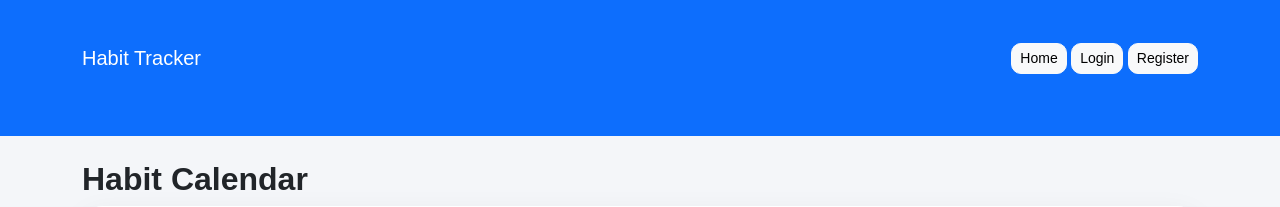
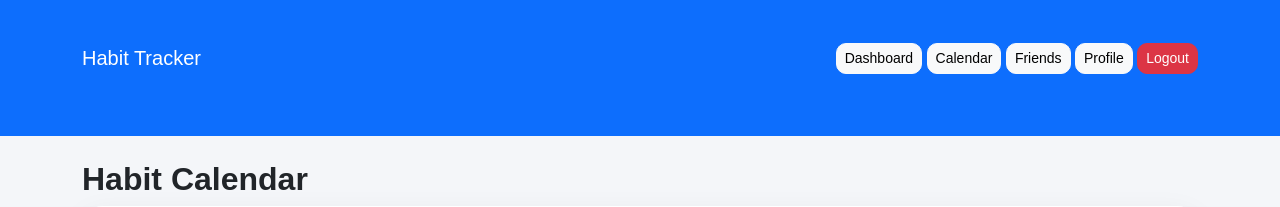
Before and after one commit to wenghengan-source/Agile-Web-Development-Project, a Flask app: template Habit-tracker/templates/calendar.html in a window 1280 px wide. Shown: the top 207 px of the page. Run offline with Flask 3, Linux system fonts and the light colour scheme; the template is opened without the code that fills it, so the values that code supplies are empty.

Commit message:
Refactor calendar.html structure and add HTML5 doctype

```diff
--- a/Habit-tracker/templates/calendar.html
+++ b/Habit-tracker/templates/calendar.html
@@ -1,7 +1,30 @@
-{% extends "base.html" %}
+<!DOCTYPE html>
+<html lang="en">
+<head>
+    <meta charset="UTF-8">
+    <meta name="viewport" content="width=device-width, initial-scale=1.0">
+    <title>Calendar - Habit Tracker</title>
 
-{% block content %}
+    <link href="https://cdn.jsdelivr.net/npm/bootstrap@5.3.3/dist/css/bootstrap.min.css" rel="stylesheet">
+    <link rel="stylesheet" href="{{ url_for('static', filename='style.css') }}">
+</head>
 
+<body>
+
+<nav class="navbar navbar-expand-lg navbar-dark bg-primary">
+    <div class="container">
+        <a class="navbar-brand" href="/">Habit Tracker</a>
+        <div>
+            <a class="btn btn-light btn-sm" href="/dashboard">Dashboard</a>
+            <a class="btn btn-light btn-sm" href="/calendar">Calendar</a>
+            <a class="btn btn-light btn-sm" href="/friends">Friends</a>
+            <a class="btn btn-light btn-sm" href="/profile">Profile</a>
+            <a class="btn btn-danger btn-sm" href="/logout">Logout</a>
+        </div>
+    </div>
+</nav>
+
+<div class="container mt-4">
     <h2>Habit Calendar</h2>
 
     <div class="card p-4">
@@ -32,7 +55,7 @@
 
                                     {% for habit in habits %}
                                         {% if date_string >= habit[4] %}
-                                        <div class="calendar-habit mt-2">
+                                            <div class="calendar-habit">
                                                 <strong>{{ habit[1] }}</strong><br>
                                                 {{ habit[2] }} | {{ habit[3] }}<br>
 
@@ -52,5 +75,7 @@
             </tbody>
         </table>
     </div>
+</div>
 
-{% endblock %}
+</body>
+</html>
```
Lines whose indentation alone changed are shown as unchanged.
